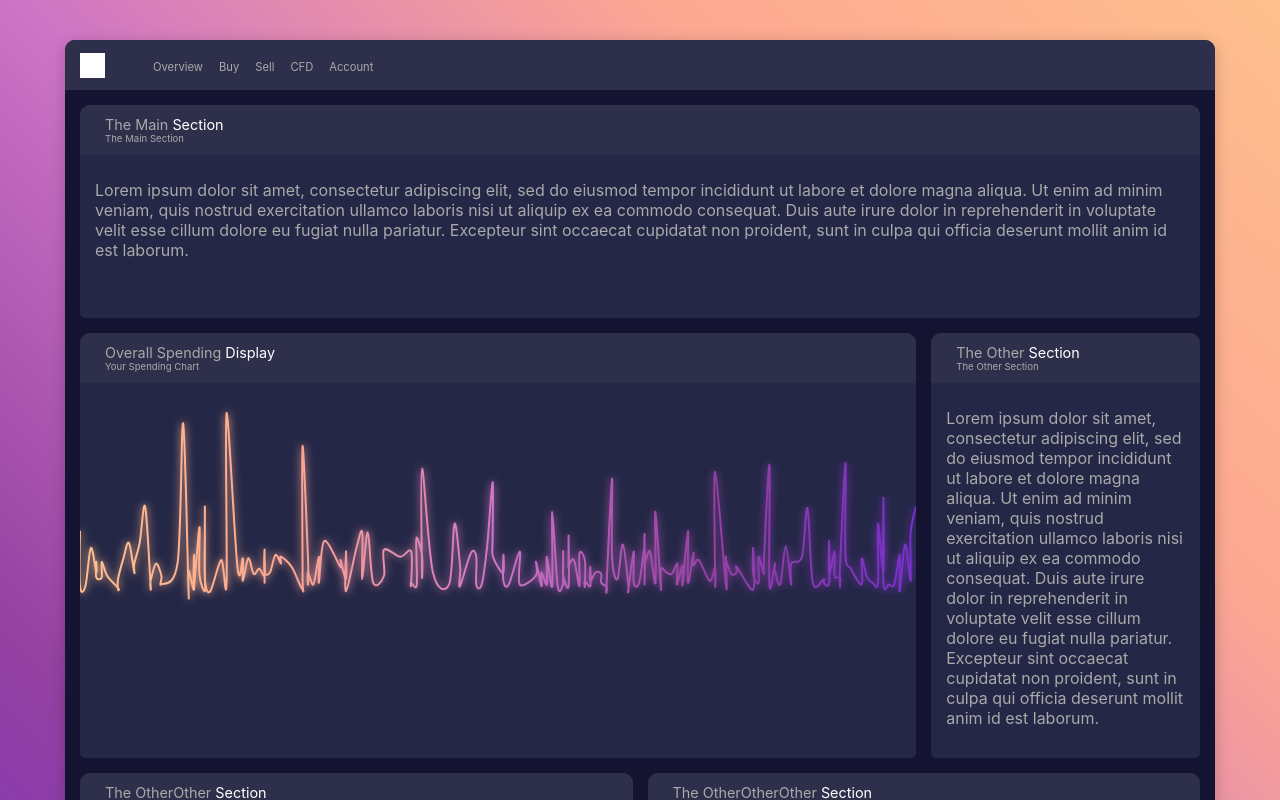
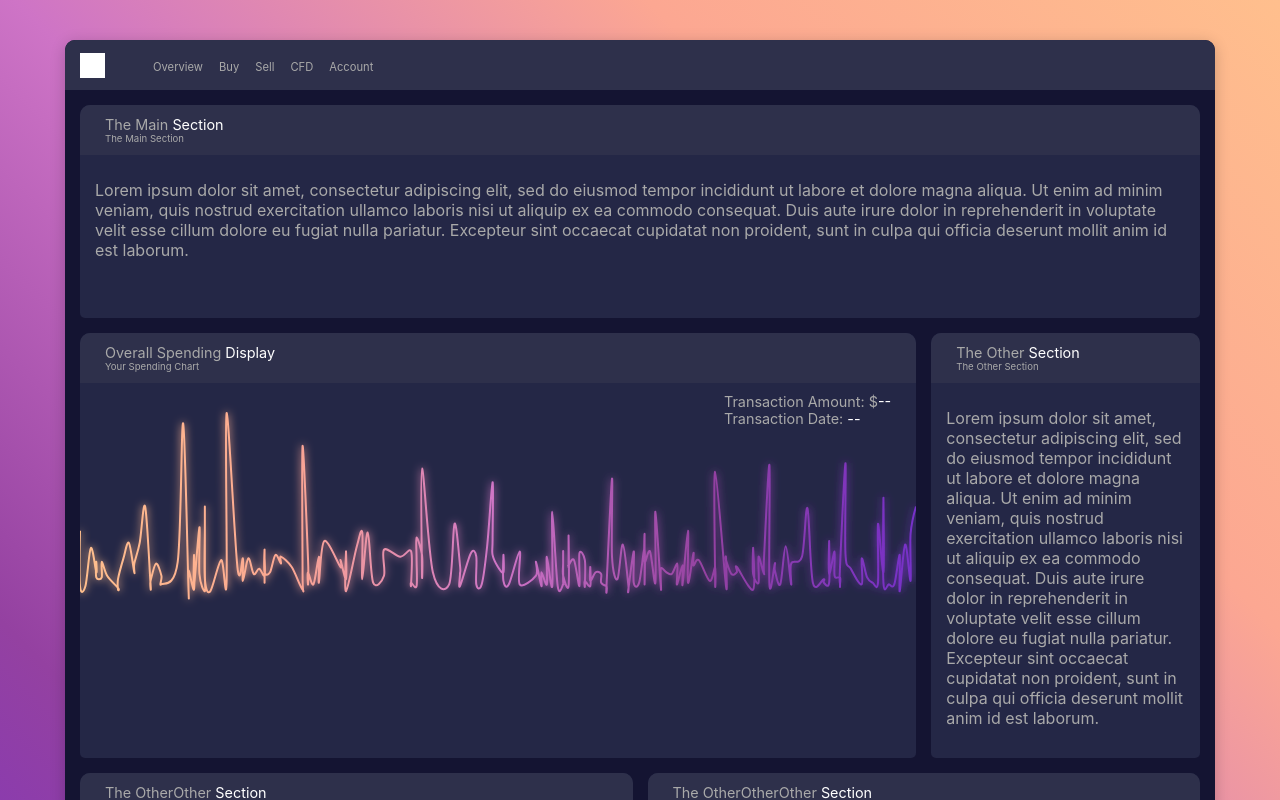
Before and after one commit to tywi6665/M3, a React (Create React App) app: page / in a window 1280 px wide. Shown: the top 800 px of the page. Built offline with nearby package versions, Linux system fonts and the light colour scheme.

Commit message:
migrated chrt data to div for data display

```diff
--- a/src/App.scss
+++ b/src/App.scss
@@ -91,7 +91,7 @@ $font-size: 0.9em;
                 }
 
                 circle {
-                    stroke: $background-color;
+                    stroke: white;
                     fill: none;
                     stroke-width: 1px;
                     opacity: 0;
@@ -102,6 +102,20 @@ $font-size: 0.9em;
                 }
             }
 
+            .hover-data {
+                position: absolute;
+                top: 60px;
+                right: 25px;
+
+                p {
+                    margin: 0;
+                    font-size: $font-size;
+
+                    span {
+                        color: white;
+                    }
+                }
+            }
         }
         .section-3 { grid-area: 3 / 1 / 4 / 2; }
         .section-4 { grid-area: 4 / 1 / 5 / 2; }
--- a/src/Visualizations/LineChart.js
+++ b/src/Visualizations/LineChart.js
@@ -7,6 +7,8 @@ const LineChart = ({ width }) => {
     const [rawSpending, setRawSpending] = useContext(SpendingDataContext);
     const [spending, setSpending] = useState(null);
     const [parsedData, setParsedData] = useState(null);
+    const [hoverAmount, setHoverAmount] = useState("--");
+    const [hoverDate, setHoverDate] = useState("--");
     const parseDate = d3.timeParse("%m/%d/%Y");
 
     useEffect(() => {
@@ -57,7 +59,8 @@ const LineChart = ({ width }) => {
         const mouseOver = d3.select(".mouse-over");
         const circle = d3.select(".mouse-over circle");
         const formatValue = d3.format(",.2f");
-        const formatCurrency = d => `$${formatValue(d)}`;
+        const formatDate = d3.timeFormat("%m/%d/%Y");
+        // const formatCurrency = d => `$${formatValue(d)}`;
 
         d3.select("rect")
             .on("mouseout", () => mouseOver.attr("style", "opacity: 0"))
@@ -78,6 +81,9 @@ const LineChart = ({ width }) => {
 
             circle.attr("style", "opacity: 1");
 
+            setHoverAmount(`${d.amount}`);
+            setHoverDate(formatDate(d.date));
+
             // mouseOver.select('line.x')
             //     .attr('x1', 0)
             //     .attr('x2', -xScale(d.date))
@@ -91,14 +97,14 @@ const LineChart = ({ width }) => {
                 .attr('y2', 60);
 
 
-            mouseOver.select('text')
-                .attr('x', 9)
-                .attr('dy', '.35em')
-                .text(formatCurrency(d.amount));
+            // mouseOver.select('text')
+            //     .attr('x', 9)
+            //     .attr('dy', '.35em')
+            //     .text(formatCurrency(d.amount));
         };
     }, [width, spending]);
-
     return (
+        <>
             <svg height={`${svgHeight}%`} width={svgWidth}>
                 <defs>
                     <filter id="glow">
@@ -121,10 +127,15 @@ const LineChart = ({ width }) => {
                     <circle r="7"></circle>
                     {/* <line className="x"></line> */}
                     <line className="y"></line>
-                <text></text>
+                    {/* <text></text> */}
                 </g>
                 <rect height={`${svgHeight}%`} width={svgWidth} fill="none" pointerEvents="all"></rect>
             </svg>
+            <div className="hover-data">
+                <p>Transaction Amount: $<span>{`${hoverAmount}`}</span></p>
+                <p>Transaction Date: <span>{`${hoverDate}`}</span></p>
+            </div>
+        </>
     );
 }
 
```
Lines whose indentation alone changed are shown as unchanged.
